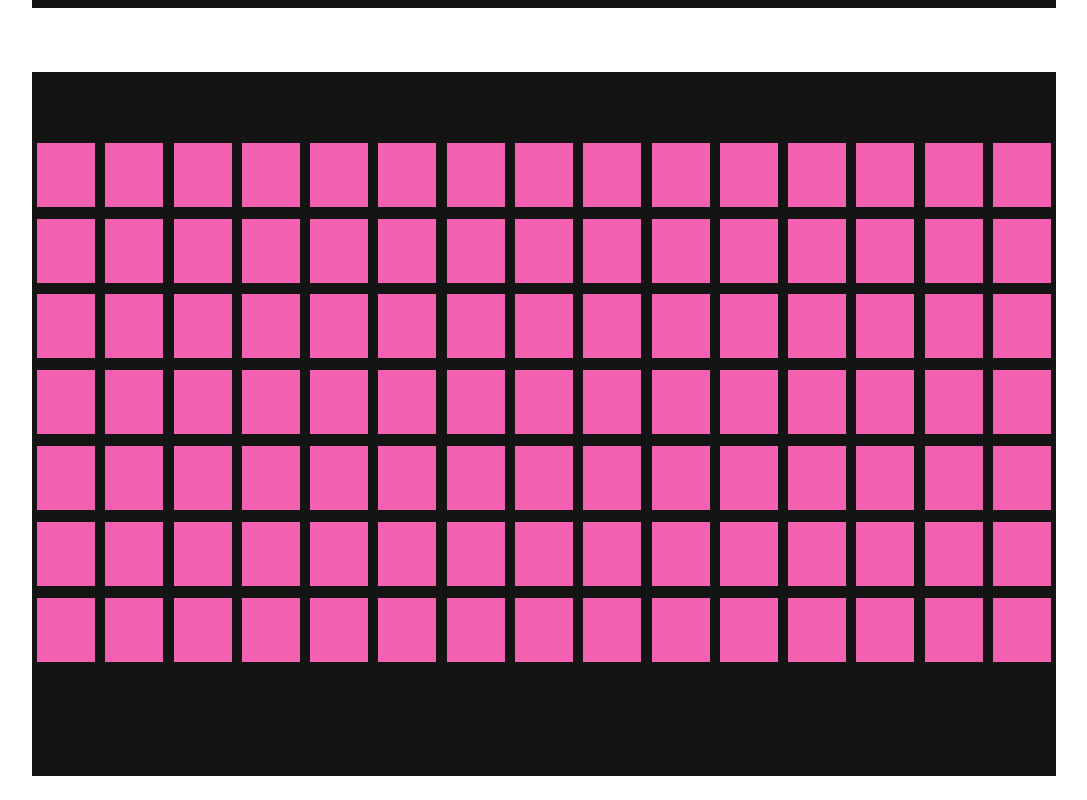
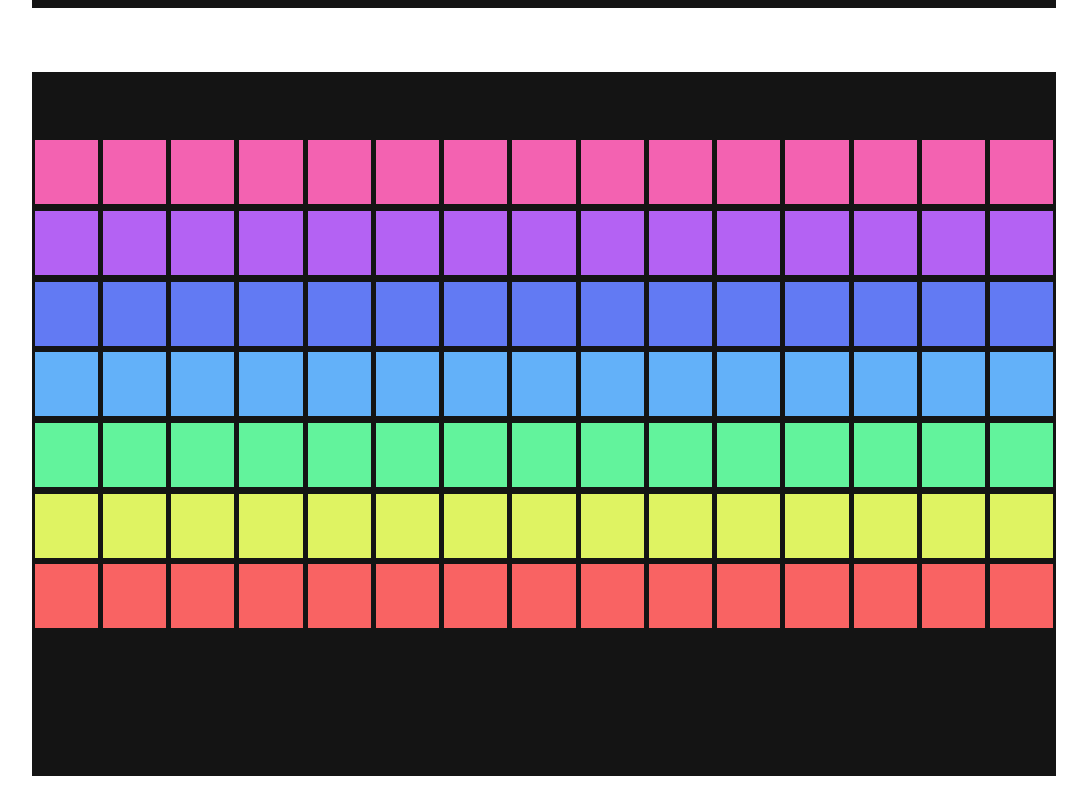
Before and after one commit to vieiraraba/BreakTrough, a plain HTML site: page index.html in a window 1280 px wide. Shown: the part 960-1760 px from the top of the page, without its empty margins (96-1183 px from the left). Drawn offline with Linux system fonts and the light colour scheme.

Commit message:
feat(bricks): cahnging the color to all the bricks

```diff
--- a/src/css/main.css
+++ b/src/css/main.css
@@ -71,14 +71,65 @@ color:var(--second-color);
     margin-top:0.1rem;
 }
 
-.bricks{
+.bricks1{
     display:flex;
-    margin:0.4vw;
+    margin:0.2vw;
     z-index: 2;
     width:5vw;
     height:5vw;
     background-color:var(--brick-color1);
 }
+
+.bricks2{
+    display:flex;
+    margin:0.2vw;
+    z-index: 2;
+    width:5vw;
+    height:5vw;
+    background-color:var(--brick-color2);
+}
+.bricks3{
+    display:flex;
+    margin:0.2vw;
+    z-index: 2;
+    width:5vw;
+    height:5vw;
+    background-color:var(--brick-color3);
+}
+.bricks4{
+    display:flex;
+    margin:0.2vw;
+    z-index: 2;
+    width:5vw;
+    height:5vw;
+    background-color:var(--brick-color4);
+}
+.bricks5{
+    display:flex;
+    margin:0.2vw;
+    z-index: 2;
+    width:5vw;
+    height:5vw;
+    background-color:var(--brick-color5);
+}
+.bricks6{
+    display:flex;
+    margin:0.2vw;
+    z-index: 2;
+    width:5vw;
+    height:5vw;
+    background-color:var(--brick-color6);
+}
+
+.bricks7{
+    display:flex;
+    margin:0.2vw;
+    z-index: 2;
+    width:5vw;
+    height:5vw;
+    background-color:var(--brick-color7);
+}
+
 
 /* Footer */
 /* ================================================================= */
--- a/src/js/main.js
+++ b/src/js/main.js
@@ -20,7 +20,7 @@ gridContainer.map(function(row){
     row.map(function () {
         let bricks = document.createElement("div");
         bricks.setAttribute("id","bricks");
-        bricks.classList.add("bricks");
+        bricks.classList.add("bricks" + index);
 
 
         rowContainer.appendChild(bricks);
```
